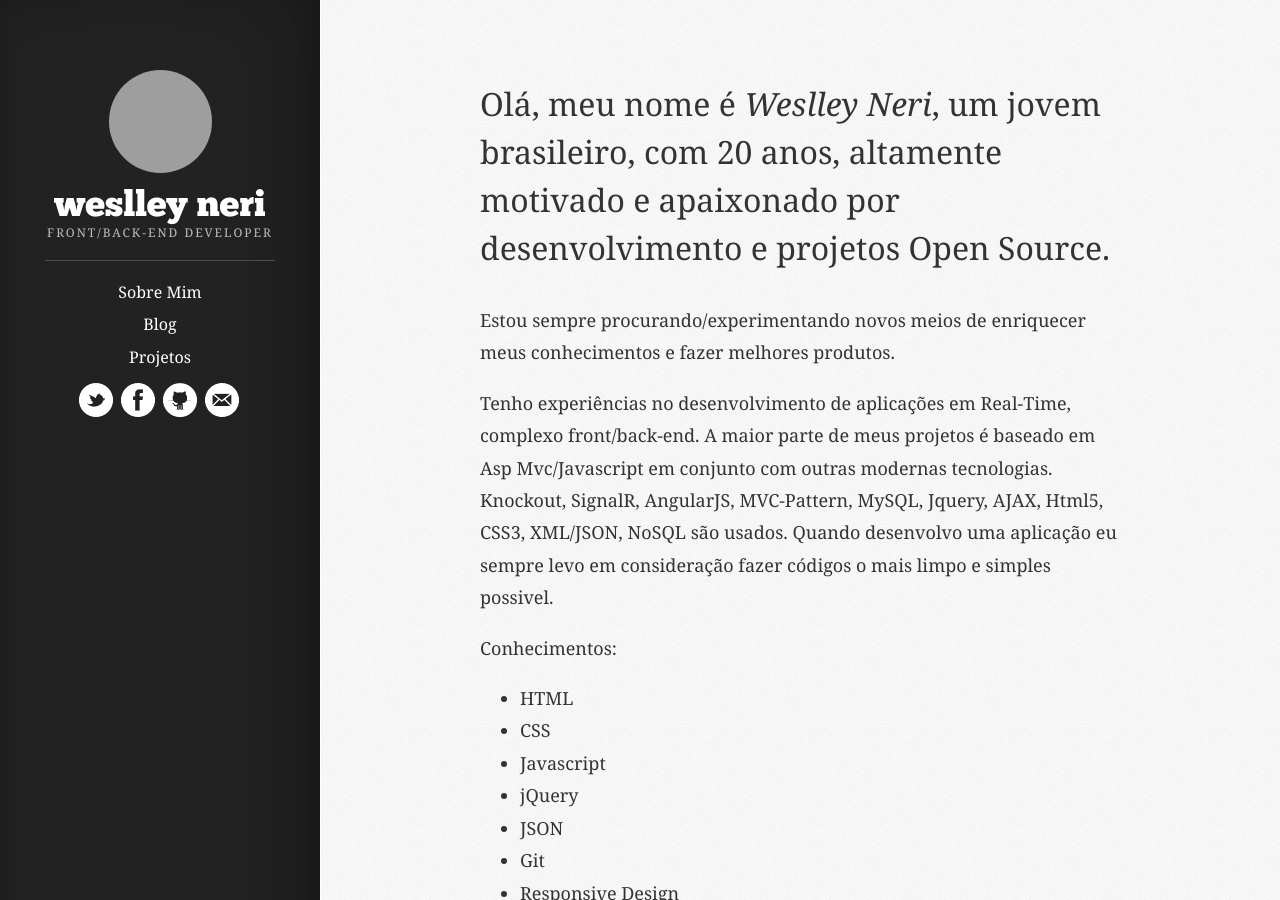
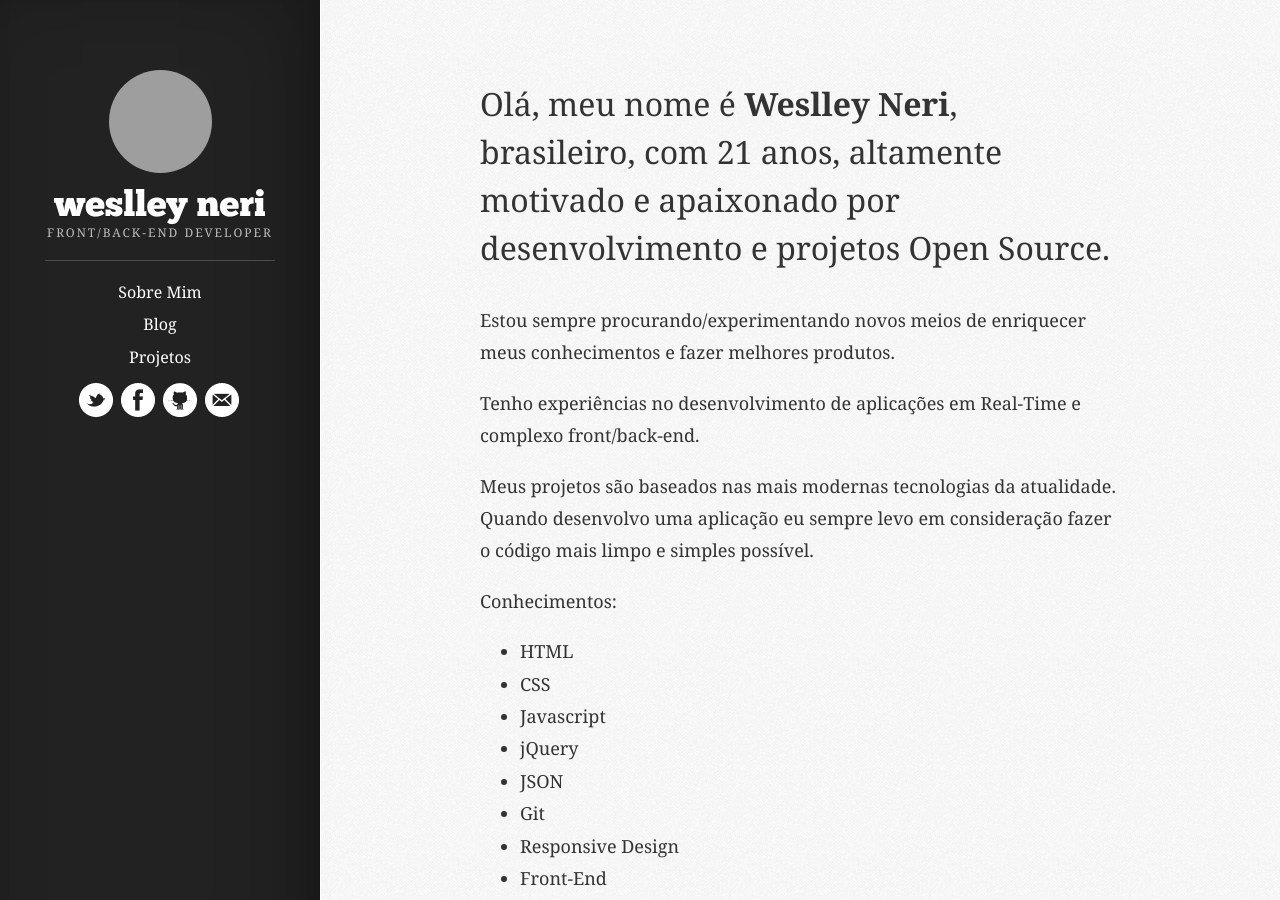
Before and after one commit to weslley39/weslley39.github.io, a Jekyll site: the page built from index.md, in a window 1280 px wide and 900 px high, cut to the strip 0-900 px from the top of the window. Built offline with Jekyll 4.4.1, drawn with Linux system fonts in a browser that asks for light colours; nearby versions of some CDN libraries; some web fonts are replaced; Markdown is read by kramdown in place of the engine named in the settings; some of the changed text lies outside the part shown; grey boxes are pictures that could not be loaded.

Commit message:
new main page

```diff
--- a/index.md
+++ b/index.md
@@ -2,11 +2,13 @@
 layout: page
 class: home
 ---
-Olá, meu nome é *Weslley Neri*, um jovem brasileiro, com 20 anos, altamente motivado e apaixonado por desenvolvimento e projetos Open Source.
+Olá, meu nome é **Weslley Neri**, brasileiro, com 21 anos, altamente motivado e apaixonado por desenvolvimento e projetos Open Source.
 
 Estou sempre procurando/experimentando novos meios de enriquecer meus conhecimentos e fazer melhores produtos.
 
-Tenho experiências no desenvolvimento de aplicações em Real-Time, complexo front/back-end. A maior parte de meus projetos é baseado em Asp Mvc/Javascript em conjunto com outras modernas tecnologias. Knockout, SignalR, AngularJS, MVC-Pattern, MySQL, Jquery, AJAX, Html5, CSS3, XML/JSON, NoSQL são usados. Quando desenvolvo uma aplicação eu sempre levo em consideração fazer códigos o mais limpo e simples possivel.
+Tenho experiências no desenvolvimento de aplicações em Real-Time e complexo front/back-end.
+
+Meus projetos são baseados nas mais modernas tecnologias da atualidade. Quando desenvolvo uma aplicação eu sempre levo em consideração fazer o código mais limpo e simples possível.
 
 Conhecimentos:
 - HTML
```
Also changed, not shown: other parts of index.md (+0 -9 lines).
